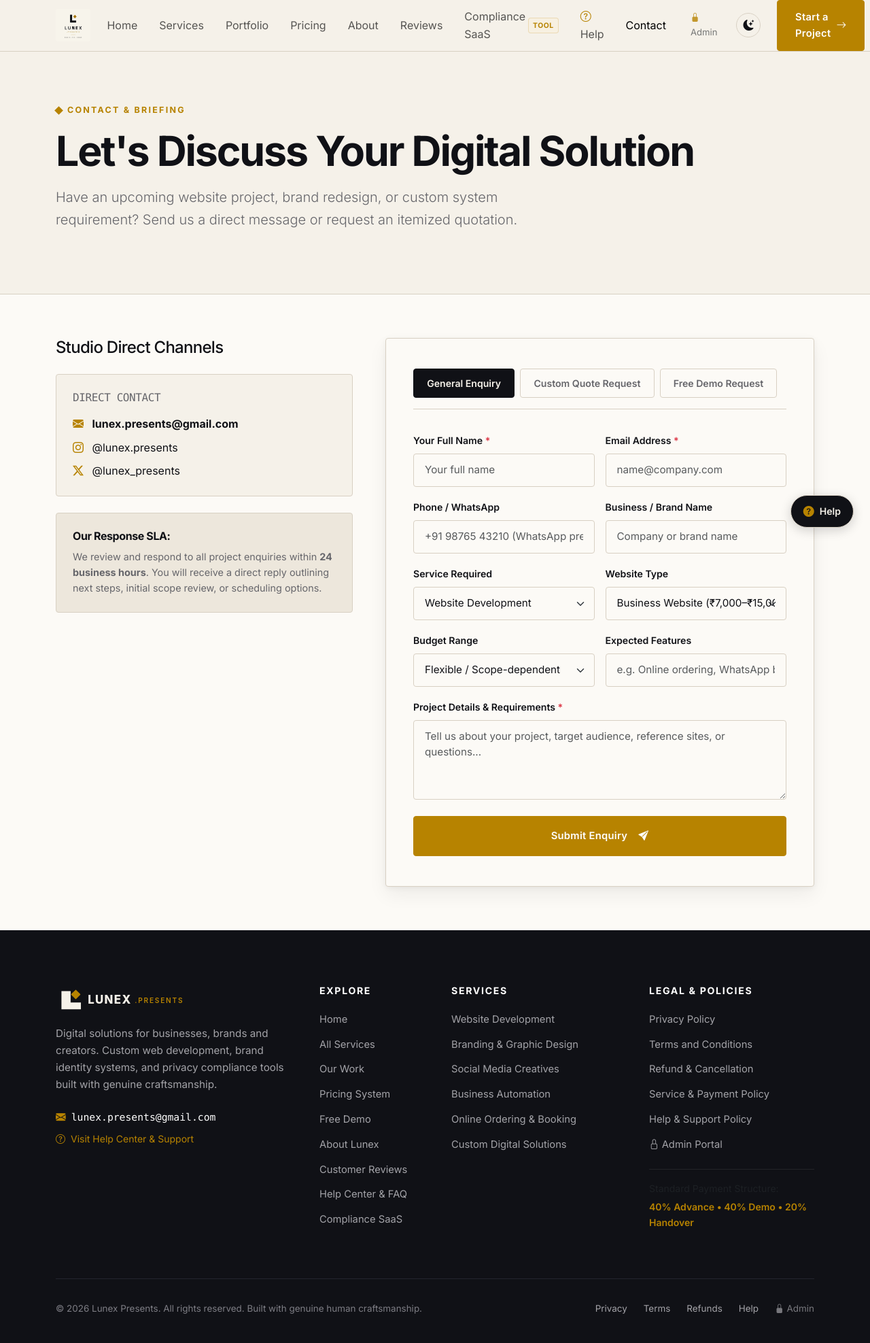
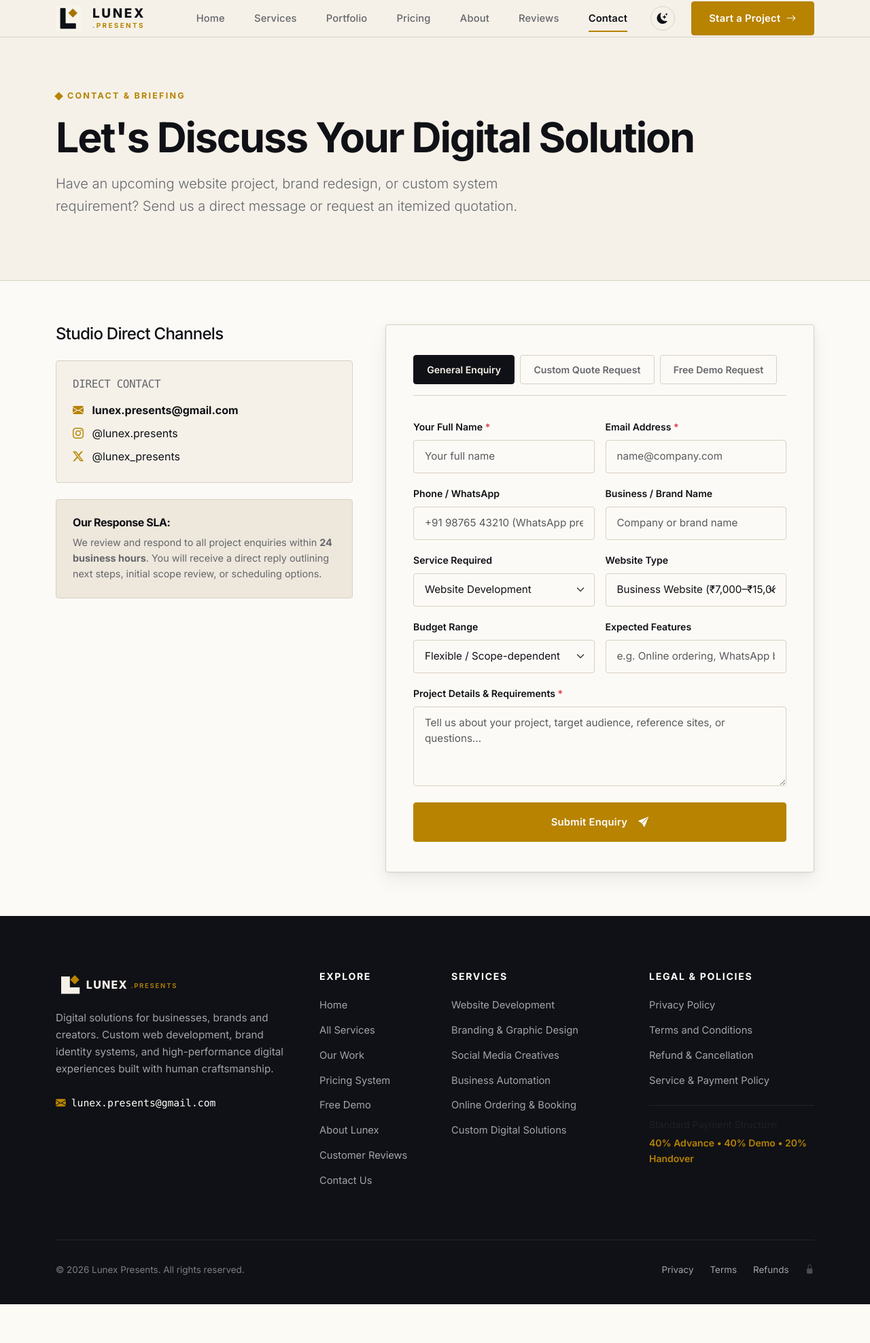
Before and after one commit to PankajjPatel/lunex.presents, a Django app: page /contact/ in a window 1280 px wide. Shown: the whole page at 68% size. After the commit the page ends 1918 px from the top, so only its background shows below. Run offline with Django 5.2, Linux system fonts and the light colour scheme; some libraries are stand-ins or nearby versions.

Commit message:
feat: clean up navbar and footer, remove SaaS and Help clutter, refine logo typography lockup and active states

```diff
--- a/static/css/style.css
+++ b/static/css/style.css
@@ -1311,3 +1311,43 @@ a:hover {
   color: var(--lx-text-primary) !important;
   border-color: var(--lx-border) !important;
 }
+
+
+/* ─── NAVBAR REFINEMENTS ─── */
+.navbar-nav .nav-link {
+  font-size: 0.92rem;
+  font-weight: 500;
+  color: var(--lx-text-secondary);
+  padding: 0.5rem 0.85rem !important;
+  letter-spacing: 0.01em;
+  transition: var(--lx-transition);
+}
+
+.navbar-nav .nav-link:hover {
+  color: var(--lx-text-primary);
+}
+
+.navbar-nav .nav-link.active {
+  color: var(--lx-text-primary);
+  font-weight: 600;
+  position: relative;
+}
+
+.navbar-nav .nav-link.active::after {
+  content: "";
+  position: absolute;
+  bottom: 0px;
+  left: 0.85rem;
+  right: 0.85rem;
+  height: 2px;
+  background-color: var(--lx-accent);
+}
+
+[data-theme="dark"] .navbar-nav .nav-link {
+  color: #A3A3A8;
+}
+
+[data-theme="dark"] .navbar-nav .nav-link:hover,
+[data-theme="dark"] .navbar-nav .nav-link.active {
+  color: #F5F1E9;
+}
--- a/templates/base.html
+++ b/templates/base.html
@@ -17,7 +17,7 @@
 
   <!-- Title & SEO Meta -->
   <title>{% block title %}{{ page_title|default:"Lunex Presents — Ideas to Digital Experiences that Grow" }}{% endblock %}</title>
-  <meta name="description" content="{% block meta_description %}{{ meta_description|default:"We design, develop and build digital solutions for businesses, brands and creators. Web development, brand identity, social creatives, and privacy compliance." }}{% endblock %}">
+  <meta name="description" content="{% block meta_description %}{{ meta_description|default:"We design, develop and build digital solutions for businesses, brands and creators. Web development, brand identity, social creatives, and business systems." }}{% endblock %}">
   <meta name="author" content="Lunex Presents">
   <meta name="robots" content="index, follow">
 
@@ -88,14 +88,6 @@
     {% block content %}{% endblock %}
   </main>
 
-  <!-- Floating Help Trigger -->
-  <a href="{% url 'core:help' %}" class="lx-floating-help" title="Need Help? Visit Help Center" aria-label="Lunex Help Center">
-    <span class="lx-floating-help-icon">
-      <i class="bi bi-question-circle-fill"></i>
-    </span>
-    <span class="lx-floating-help-text">Help</span>
-  </a>
-
   <!-- Footer -->
   {% include "components/footer.html" %}
 
--- a/templates/components/footer.html
+++ b/templates/components/footer.html
@@ -8,21 +8,17 @@
           <img
             src="{% static 'images/logo/lunex-logo-dark.svg' %}?v=20261107"
             alt="Lunex Presents"
-            style="height: 42px; width: auto;"
+            style="height: 40px; width: auto;"
             onerror="this.onerror=null; this.src='{% static 'images/logo/lunex-logo.png' %}';"
           >
         </div>
         <p style="color: #A3A3A8; font-size: 0.95rem; line-height: 1.65; max-width: 340px;">
-          Digital solutions for businesses, brands and creators. Custom web development, brand identity systems, and privacy compliance tools built with genuine craftsmanship.
+          Digital solutions for businesses, brands and creators. Custom web development, brand identity systems, and high-performance digital experiences built with human craftsmanship.
         </p>
-        <div class="mt-4 d-flex flex-column gap-2">
+        <div class="mt-4">
           <a href="mailto:lunex.presents@gmail.com" class="d-inline-flex align-items-center gap-2 text-white font-mono text-decoration-none" style="font-size: 0.92rem;">
             <i class="bi bi-envelope-fill text-gold"></i>
             lunex.presents@gmail.com
-          </a>
-          <a href="{% url 'core:help' %}" class="d-inline-flex align-items-center gap-2 text-gold font-sans text-decoration-none small">
-            <i class="bi bi-question-circle"></i>
-            Visit Help Center &amp; Support
           </a>
         </div>
       </div>
@@ -38,8 +34,7 @@
           <li><a href="{% url 'core:free_demo' %}">Free Demo</a></li>
           <li><a href="{% url 'core:about' %}">About Lunex</a></li>
           <li><a href="{% url 'core:reviews' %}">Customer Reviews</a></li>
-          <li><a href="{% url 'core:help' %}">Help Center &amp; FAQ</a></li>
-          <li><a href="{% url 'audit:home' %}">Compliance SaaS</a></li>
+          <li><a href="{% url 'contact:contact' %}">Contact Us</a></li>
         </ul>
       </div>
 
@@ -64,8 +59,6 @@
           <li><a href="{% url 'core:terms_and_conditions' %}">Terms and Conditions</a></li>
           <li><a href="{% url 'core:refund_policy' %}">Refund &amp; Cancellation</a></li>
           <li><a href="{% url 'core:payment_policy' %}">Service &amp; Payment Policy</a></li>
-          <li><a href="{% url 'core:help' %}">Help &amp; Support Policy</a></li>
-          <li><a href="{% url 'dashboard:login' %}"><i class="bi bi-lock me-1"></i>Admin Portal</a></li>
         </ul>
         <div class="mt-4 pt-3 border-top" style="border-color: rgba(255,255,255,0.08) !important;">
           <div class="small text-muted mb-1">Standard Payment Structure:</div>
@@ -77,14 +70,13 @@
     <!-- Bottom Bar -->
     <div class="lx-footer-bottom d-flex flex-wrap justify-content-between align-items-center gap-3">
       <div>
-        &copy; {% now "Y" %} Lunex Presents. All rights reserved. Built with genuine human craftsmanship.
+        &copy; {% now "Y" %} Lunex Presents. All rights reserved.
       </div>
       <div class="d-flex gap-4">
         <a href="{% url 'core:privacy_policy' %}">Privacy</a>
         <a href="{% url 'core:terms_and_conditions' %}">Terms</a>
         <a href="{% url 'core:refund_policy' %}">Refunds</a>
-        <a href="{% url 'core:help' %}">Help</a>
-        <a href="{% url 'dashboard:login' %}" style="opacity: 0.7;"><i class="bi bi-lock-fill me-1"></i>Admin</a>
+        <a href="{% url 'dashboard:login' %}" style="opacity: 0.4;" title="Staff Access"><i class="bi bi-lock-fill"></i></a>
       </div>
     </div>
   </div>
--- a/templates/components/navbar.html
+++ b/templates/components/navbar.html
@@ -2,15 +2,18 @@
 <header class="lx-header">
   <div class="container">
     <nav class="navbar navbar-expand-lg p-0" aria-label="Lunex Presents Navigation">
-      <!-- Brand Logo: Exact Original Logo -->
-      <a class="navbar-brand d-inline-flex align-items-center gap-2 py-2" href="{% url 'core:home' %}" aria-label="Lunex Presents Homepage">
+      <!-- Brand Logo: Iconic Geometric Mark + Typography Lockup -->
+      <a class="navbar-brand d-inline-flex align-items-center gap-3 py-2" href="{% url 'core:home' %}" aria-label="Lunex Presents Homepage">
         <img
-          src="{% static 'images/logo/lunex-logo.png' %}?v=20261107"
+          src="{% static 'images/logo/lunex-icon.png' %}?v=20261109"
           alt="Lunex Presents"
-          class="lx-nav-logo-img"
-          style="height: 48px; width: auto; object-fit: contain; border-radius: 4px;"
-          onerror="this.onerror=null; this.src='{% static 'images/logo/lunex-brand-original.png' %}';"
+          class="lx-nav-logo-mark"
+          style="height: 38px; width: 38px; object-fit: contain; border-radius: 4px;"
         >
+        <div class="d-flex flex-column justify-content-center lh-1">
+          <span class="text-charcoal brand-title" style="font-size: 1.18rem; font-weight: 800; letter-spacing: 0.14em;">LUNEX</span>
+          <span class="text-gold brand-subtitle" style="font-size: 0.62rem; font-weight: 700; letter-spacing: 0.24em; margin-top: 3px;">.PRESENTS</span>
+        </div>
       </a>
 
       <!-- Mobile Controls (Theme Toggle + Hamburger) -->
@@ -38,7 +41,7 @@
         </button>
       </div>
 
-      <!-- Navigation Links -->
+      <!-- Clean Agency Navigation Links (No SaaS, No Help clutter) -->
       <div class="collapse navbar-collapse" id="lunexNavMenu">
         <ul class="navbar-nav ms-auto align-items-lg-center gap-lg-3 py-3 py-lg-0">
           <li class="nav-item">
@@ -72,23 +75,12 @@
             </a>
           </li>
           <li class="nav-item">
-            <a class="nav-link d-inline-flex align-items-center {% if request.resolver_match.app_name == 'audit' %}active{% endif %}" href="{% url 'audit:home' %}">
-              Compliance SaaS <span class="lx-nav-badge">Tool</span>
-            </a>
-          </li>
-          <!-- Help Option -->
-          <li class="nav-item">
-            <a class="nav-link {% if request.resolver_match.url_name == 'help' and request.resolver_match.app_name == 'core' %}active{% endif %}" href="{% url 'core:help' %}">
-              <i class="bi bi-question-circle me-1 text-gold"></i>Help
-            </a>
-          </li>
-          <li class="nav-item">
             <a class="nav-link {% if request.resolver_match.url_name == 'contact' and request.resolver_match.app_name == 'contact' %}active{% endif %}" href="{% url 'contact:contact' %}">
               Contact
             </a>
           </li>
 
-          <!-- Locked Admin Portal Access -->
+          <!-- Admin Portal Dropdown (ONLY visible when logged in) -->
           {% if user.is_authenticated and user.is_staff %}
           <li class="nav-item dropdown ms-lg-1">
             <a class="nav-link dropdown-toggle d-inline-flex align-items-center gap-1 active fw-semibold text-charcoal" href="#" id="adminMenuLink" role="button" data-bs-toggle="dropdown" aria-expanded="false">
@@ -107,12 +99,6 @@
               <li><a class="dropdown-item py-2 text-danger" href="{% url 'dashboard:logout' %}"><i class="bi bi-box-arrow-right me-2"></i>Sign Out</a></li>
             </ul>
           </li>
-          {% else %}
-          <li class="nav-item ms-lg-1">
-            <a class="nav-link text-muted" href="{% url 'dashboard:login' %}" title="Admin Login (Restricted)" style="font-size: 0.82rem; opacity: 0.8;">
-              <i class="bi bi-lock-fill me-1 text-gold"></i>Admin
-            </a>
-          </li>
           {% endif %}
 
           <!-- Desktop Theme Toggle -->
@@ -129,6 +115,7 @@
             </button>
           </li>
 
+          <!-- Primary CTA Button -->
           <li class="nav-item ms-lg-2 mt-2 mt-lg-0">
             <a href="{% url 'contact:start_project' %}" class="btn-lunex-gold btn-sm d-inline-flex align-items-center gap-2">
               <span>Start a Project</span>
```
